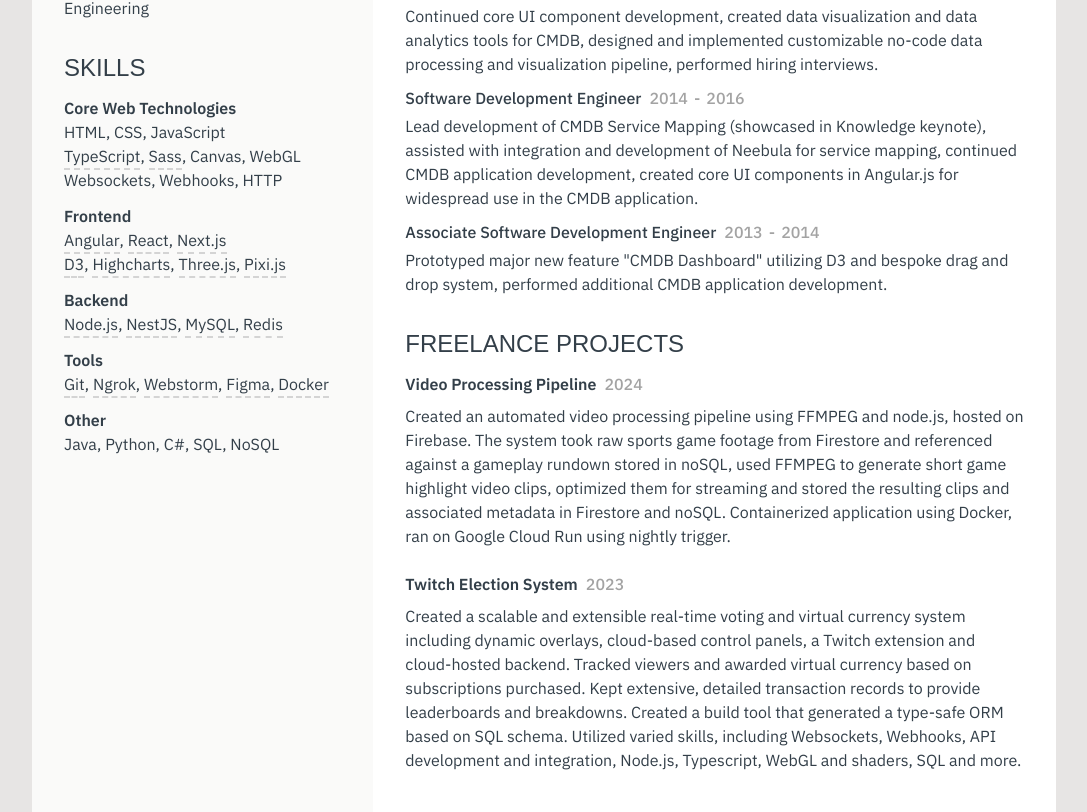
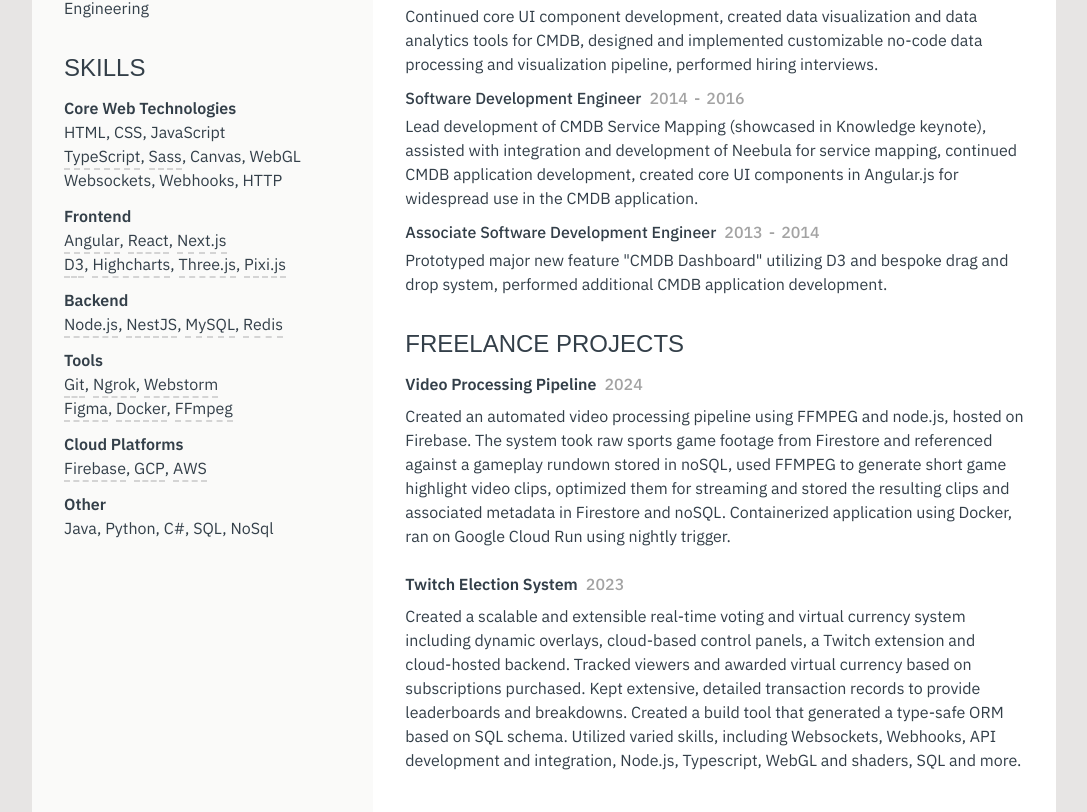
Before and after one commit to Endain/asteeno.dev, a Next.js app: page / in a window 1280 px wide. Shown: the part 740-1552 px from the top of the page, without its empty margins (96-1183 px from the left). Built offline with nearby package versions, Linux system fonts and the light colour scheme; a web font is replaced by a local one.

Commit message:
Added additional skills, added hover effect to links

```diff
--- a/app/page.tsx
+++ b/app/page.tsx
@@ -10,7 +10,7 @@
         <div className="flex flex-col justify-center h-full">
             <header className="flex flex-col pt-4 pb-10 sm:py-8 bg-steel-blue">
                 <div
-                    className="flex flex-col px-2 sm:px-10 print:px-12s pt-2 pb-6 sm:py-6 sm:border-8 print:border-[6px] border-white self-center relative">
+                    className="flex flex-col px-2 sm:px-10 print:px-12 pt-2 pb-6 sm:py-6 sm:border-8 print:border-[6px] border-white self-center relative">
                     <h1 className="self-center font-header font-medium text-5xl sm:text-6xl print:text-5xl mb-1 text-white">
                         Austin Steeno
                     </h1>
@@ -98,16 +98,32 @@
                         </SkillSet>
 
                         <h4 className="font-semibold">Tools</h4>
-                        <SkillSet className="mb-3">
+                        <SkillSet>
                             <PrintableLink to="https://git-scm.com/">Git</PrintableLink>
                             <PrintableLink to="https://ngrok.com/">Ngrok</PrintableLink>
                             <PrintableLink to="https://www.jetbrains.com/webstorm/">Webstorm</PrintableLink>
+                        </SkillSet>
+                        <SkillSet className="mb-3">
                             <PrintableLink to="https://www.figma.com/">Figma</PrintableLink>
                             <PrintableLink to="https://www.docker.com/">Docker</PrintableLink>
+                            <PrintableLink to="https://www.ffmpeg.org/">FFmpeg</PrintableLink>
+                        </SkillSet>
+
+                        <h4 className="font-semibold">Cloud Platforms</h4>
+                        <SkillSet className="mb-3">
+                            <PrintableLink to="https://firebase.google.com/">Firebase</PrintableLink>
+                            <PrintableLink to="https://cloud.google.com/">GCP</PrintableLink>
+                            <PrintableLink to="https://aws.amazon.com//">AWS</PrintableLink>
                         </SkillSet>
 
                         <h4 className="font-semibold">Other</h4>
-                        <div>Java, Python, C#, SQL, NoSQL</div>
+                        <SkillSet>
+                            <span>Java</span>
+                            <span>Python</span>
+                            <span>C#</span>
+                            <span>SQL</span>
+                            <span>NoSql</span>
+                        </SkillSet>
                     </section>
 
                 </section>
@@ -161,7 +177,8 @@
                         <h3 className="text-2xl font-header uppercase mb-3">Freelance Projects</h3>
 
                         <Project date="2024">Video Processing Pipeline</Project>
-                        <Details className="mb-6"> Created an automated video processing pipeline using FFMPEG and node.js, hosted on
+                        <Details className="mb-6"> Created an automated video processing pipeline using FFMPEG and
+                            node.js, hosted on
                             Firebase. The system took raw sports game footage from Firestore and referenced against a
                             gameplay rundown stored in noSQL, used FFMPEG to generate short game highlight video clips,
                             optimized them for streaming and stored the resulting clips and associated metadata in
--- a/components/printable-link.tsx
+++ b/components/printable-link.tsx
@@ -8,7 +8,7 @@
 
 export default function PrintableLink({className = "", children, to}: LinkProps) {
     return (
-        <span className={`${className} inline-block`}>
+        <span className={`${className} inline-block transition duration-200 hover:-translate-y-0.5`}>
             <a className="inline-block screen:border-b-neutral-300 screen:border-b-2 screen:border-dashed screen:-mb-[2px]"
                href={to}>
                 {children}
```
